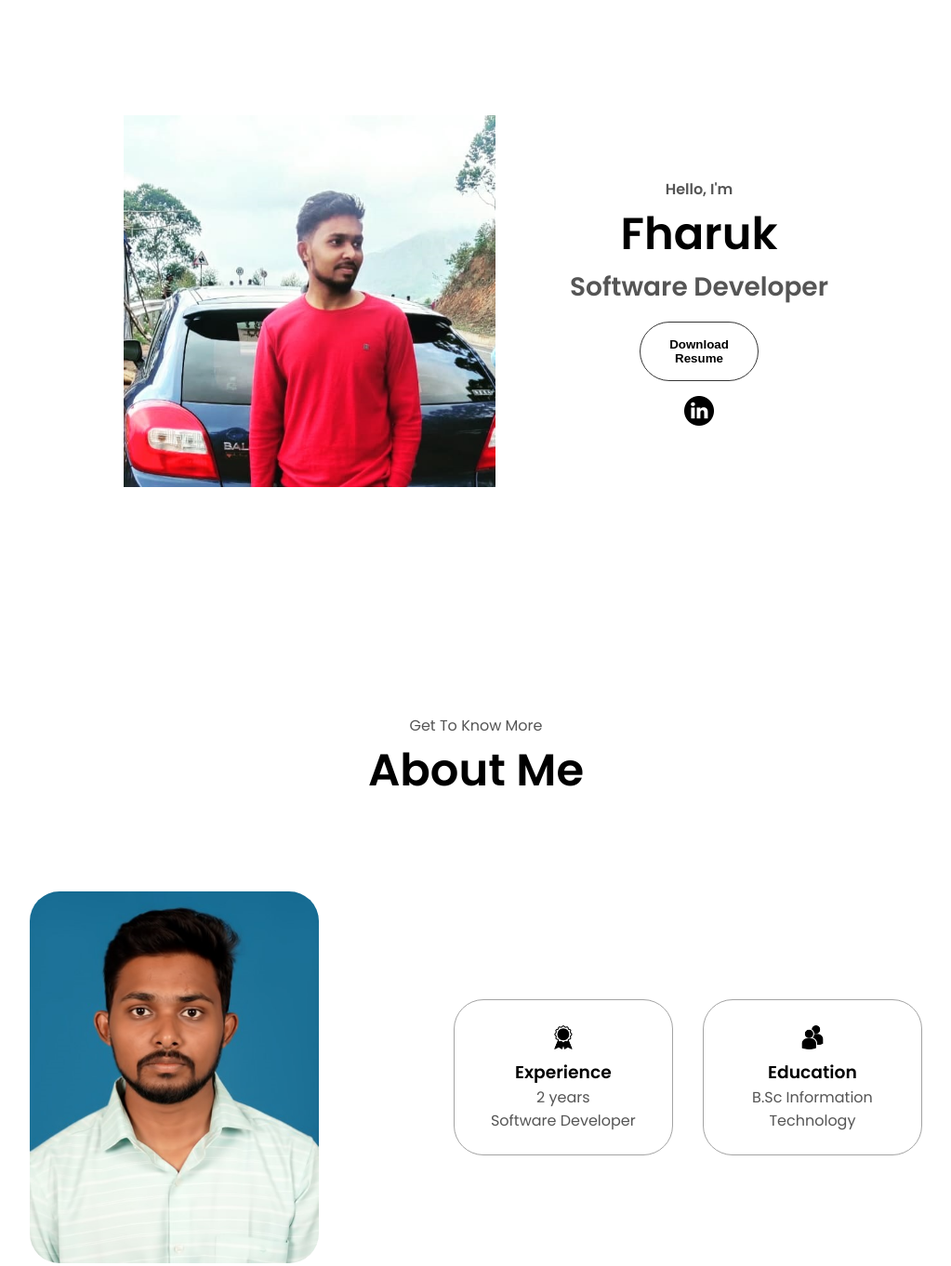
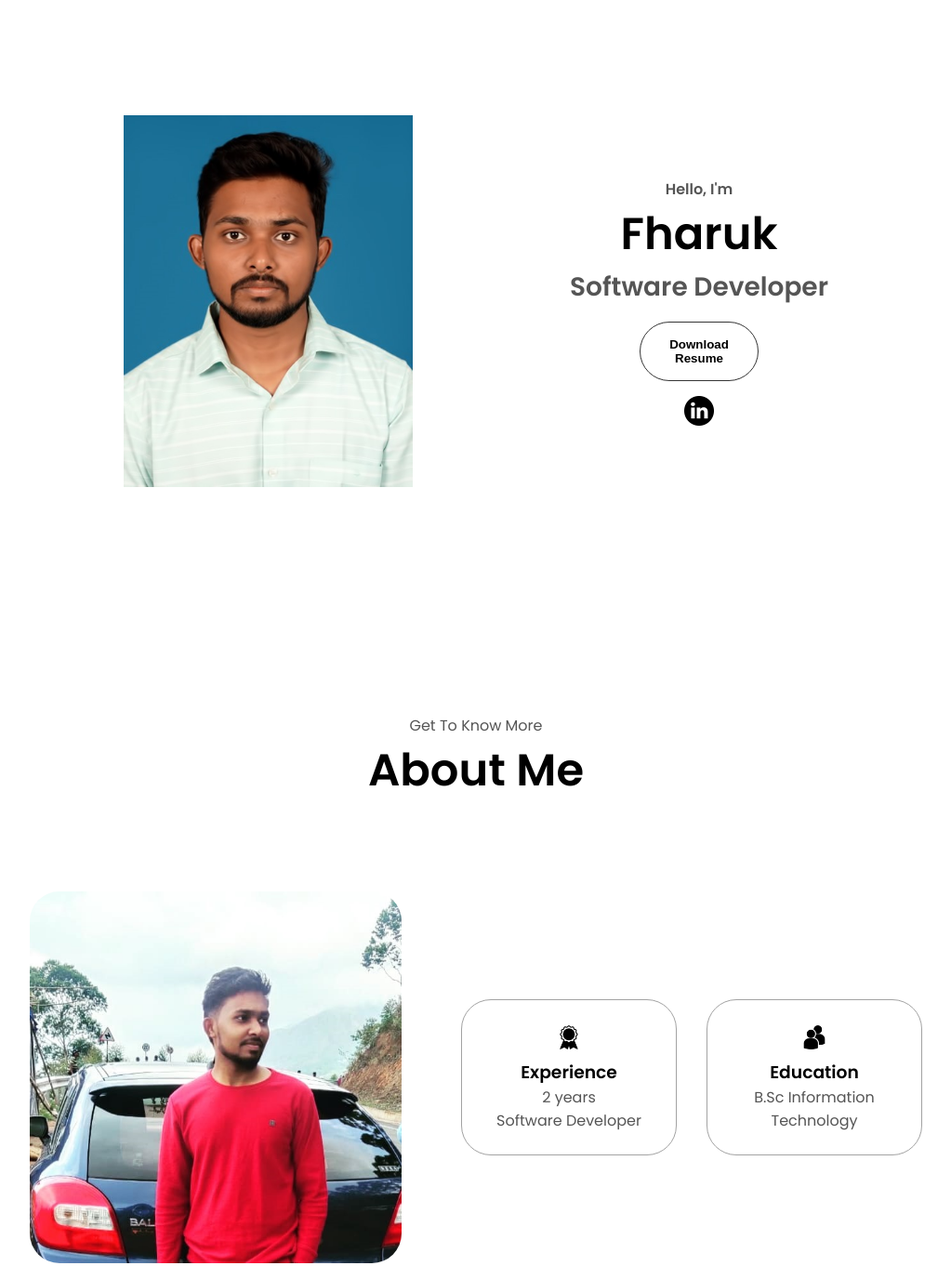
Before and after one commit to MohamedFharuk/personalportfolio, a plain HTML site: page index.html in a window 1280 px wide. Shown: the part 160-1522 px from the top of the page at 93% size, without its empty margins (128-1151 px from the left). Drawn offline with Linux system fonts and the light colour scheme.

Commit message:
Update index.html

```diff
--- a/index.html
+++ b/index.html
@@ -43,7 +43,7 @@
       </nav>
       <section id="profile">
           <div class="section__pic-container">
-              <img src="./assets/fharukpic.jpg" alt="Fharuk profile picture" />
+              <img src="./assets/passportphoto.jpg" alt="Fharuk profile picture" />
           </div>
           <div class="section__text">
               <p class="section__text__p1">Hello, I'm</p>
@@ -70,7 +70,7 @@
           <h1 class="title">About Me</h1>
           <div class="section-container">
               <div class="section__pic-container">
-                  <img src="./assets/passportphoto.jpg"
+                  <img src="./assets/fharukpic.jpg"
                        alt="Profile picture"
                        class="about-pic" />
               </div>
```
